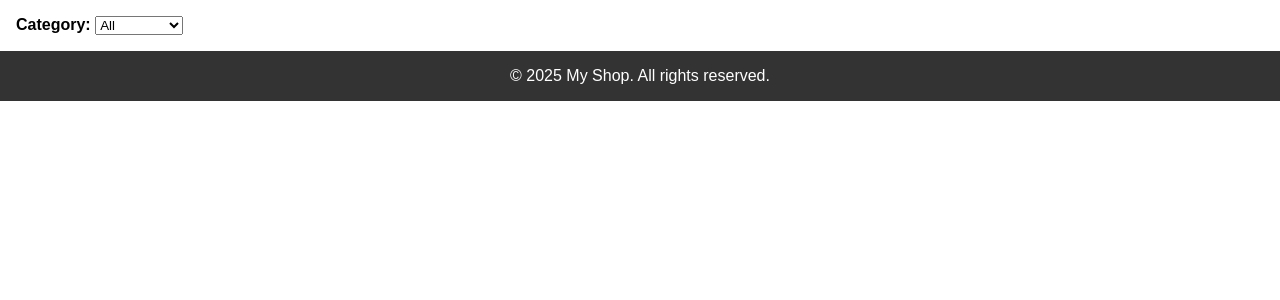
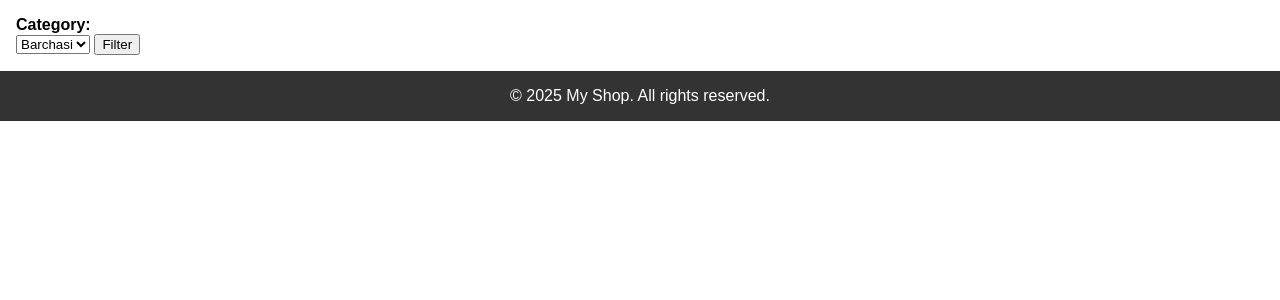
Before and after one commit to Abdulmalik0428/online_shop, a Django app: page /products/ in a window 1280 px wide. Shown: the part 130-430 px from the top of the page. Run offline with Django 5.2, Linux system fonts and the light colour scheme; data that the repository does not hold is empty.

Commit message:
add filter

```diff
--- a/project/settings.py
+++ b/project/settings.py
@@ -38,6 +38,7 @@ INSTALLED_APPS = [
     'django.contrib.messages',
     'django.contrib.staticfiles',
     'shop',
+    'django_filters',
 ]
 
 MIDDLEWARE = [
--- /dev/null
+++ b/shop/filters.py
@@ -0,0 +1,14 @@
+# filters.py
+import django_filters
+from .models import Product, Category
+
+class ProductFilter(django_filters.FilterSet):
+    category = django_filters.ModelChoiceFilter(
+        queryset=Category.objects.all(),
+        label="Kategoriya bo‘yicha",
+        empty_label="Barchasi"
+    )
+
+    class Meta:
+        model = Product
+        fields = ['category']
--- a/shop/views.py
+++ b/shop/views.py
@@ -1,5 +1,6 @@
 from django.shortcuts import render , get_object_or_404
 from shop.models import Product , Category
+from .filters import ProductFilter
 
 # Create your views here.
 def home_view(request):
@@ -15,8 +16,10 @@ def product_view(request , pk):
 def products_view(request):
     item = Product.objects.all()
     category = Category.objects.all()
+    product_filter = ProductFilter(request.GET, queryset=item)
     context = {
         'item':item,
         'category':category,
+        'filter': product_filter,
     }
     return render(request , 'products.html', context)
--- a/templates/products.html
+++ b/templates/products.html
@@ -14,17 +14,15 @@
 {% block content %}
   <section class="category">
     <strong>Category:</strong>
-    <select>
-      <option>All</option>
-      <option>Electronics</option>
-      <option>Clothing</option>
-      <option>Books</option>
-    </select>
+      <form method="get">
+          {{ filter.form.category }}
+          <button type="submit">Filter</button>
+      </form>
   </section>
 
 {% if item %}
   <section class="products">
-    {% for item in item %}
+    {% for item in filter.qs %}
     <div class="product">
       <!-- Mahsulot rasmi -->
       <img src="{{ item.image.url }}" alt="{{ item.name }}" style="width:200px;">
```
